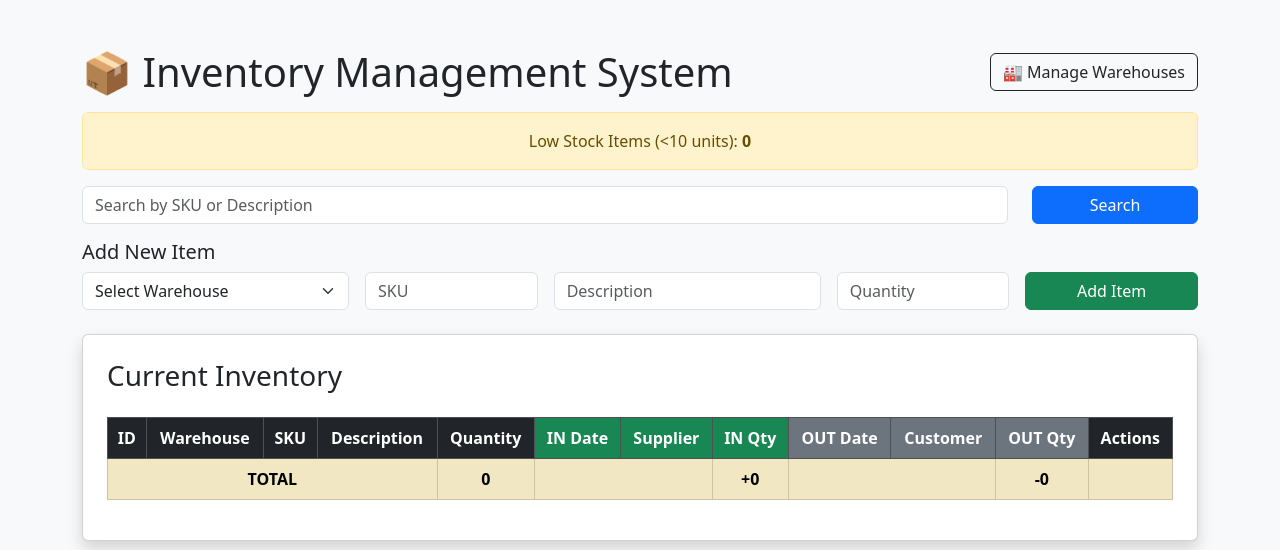
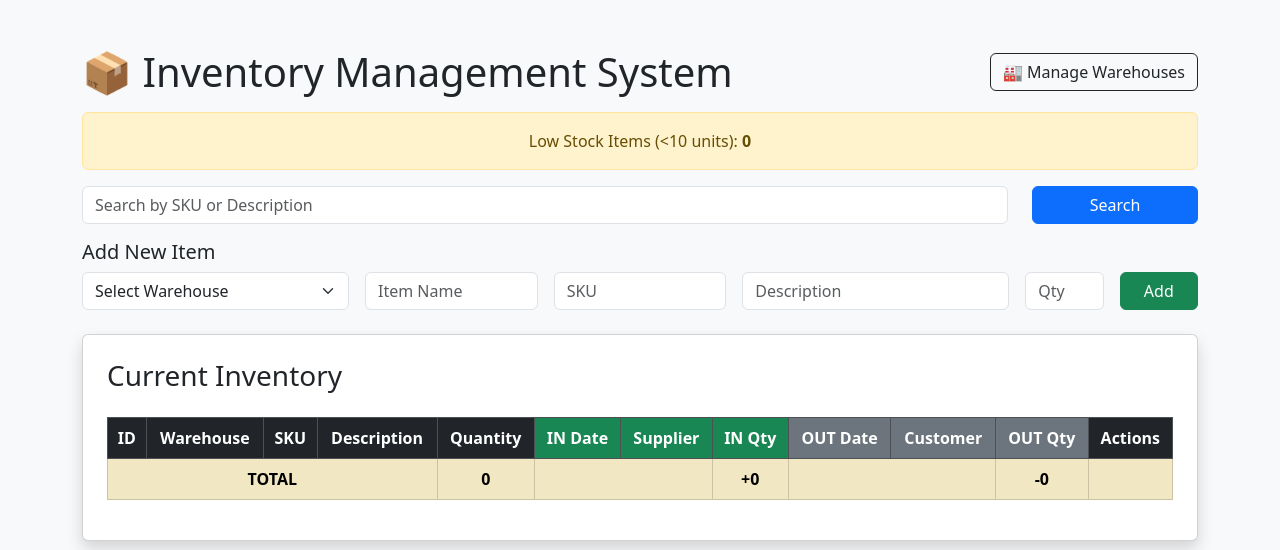
Before and after one commit to maxjack20001-bot/logistics_system-, a FastAPI app: page / in a window 1280 px wide. Shown: the top 550 px of the page. Run offline with FastAPI, Linux system fonts and the light colour scheme.

Commit message:
Update inventory.html

```diff
--- a/templates/inventory.html
+++ b/templates/inventory.html
@@ -37,11 +37,13 @@
             </div>
         </form>
 
+
+
             <!-- ADD ITEM -->
 <h5>Add New Item</h5>
 <form action="/add" method="post" class="row g-3">
 
-            <!-- NEW: Warehouse Dropdown -->
+    <!-- Warehouse Dropdown -->
     <div class="col-md-3">
         <select name="warehouse_id" class="form-select" required>
             <option value="">Select Warehouse</option>
@@ -53,29 +55,41 @@
         </select>
     </div>
 
+    <!--  NEW: Item Name -->
     <div class="col-md-2">
-                <input type="text" name="sku" class="form-control"
+        <input type="text" name="name"
+               class="form-control"
+               placeholder="Item Name" required>
+    </div>
+
+    <!-- SKU -->
+    <div class="col-md-2">
+        <input type="text" name="sku"
+               class="form-control"
                placeholder="SKU" required>
     </div>
 
+    <!-- Description -->
     <div class="col-md-3">
         <input type="text" name="description"
                class="form-control"
                placeholder="Description" required>
     </div>
 
-            <div class="col-md-2">
+    <!-- Quantity -->
+    <div class="col-md-1">
         <input type="number" name="quantity"
                class="form-control"
-                       placeholder="Quantity" required>
+               placeholder="Qty" required>
     </div>
 
-            <div class="col-md-2">
-                <button type="submit"
-                        class="btn btn-success w-100">
-                    Add Item
+    <!-- Submit -->
+    <div class="col-md-1">
+        <button type="submit" class="btn btn-success w-100">
+            Add
         </button>
     </div>
+
 </form>
 
 
```
Lines whose indentation alone changed are shown as unchanged.
